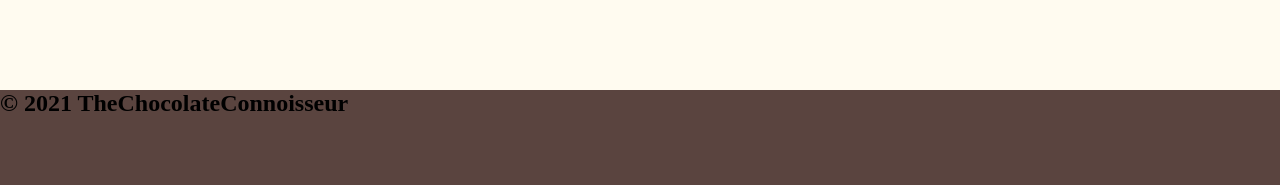
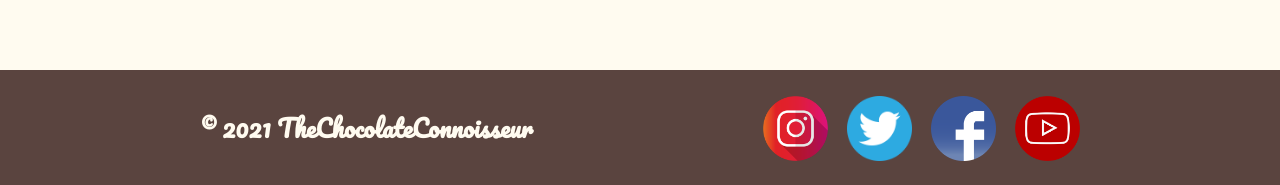
Before and after one commit to jessica-robyn01/History-of-choco, a plain HTML site: page index.html in a window 1280 px wide. Shown: the part 3383-3568 px from the top of the page. Drawn offline with nearby package versions, Linux system fonts and the light colour scheme.

Commit message:
images and stuff

```diff
--- a/index.html
+++ b/index.html
@@ -153,6 +153,12 @@
 
       <footer>
         <h2>© 2021 TheChocolateConnoisseur</h2>
+        <div class="footing">
+        <img src="images/logo 1.png">
+        <img src="images/logo 2.png">
+        <img src="images/logo3.png">
+        <img src="images/logo 4.png">
+      </div>
       </footer>
 
       <script src="https://unpkg.com/aos@next/dist/aos.js"></script>
--- a/style.css
+++ b/style.css
@@ -441,5 +441,27 @@ font-family: 'Pacifico', cursive;
 footer {
 background: #5A443F;
 margin-bottom: 0px;
-height: 95px;
+height: 115px;
+display:flex;
+align-items: center;
+justify-content: center;
+justify-content: space-between;
 }
+
+footer h2{
+color: #FFFBF0;
+font-family: 'Pacifico', cursive;
+padding-left: 200px;
+}
+
+footer img{
+  width: 65px;
+  height:65px;
+  margin-left: 15px;
+  cursor: pointer;
+}
+
+.footing{
+  padding-right: 200px;
+  padding-top: 5px;
+}
```
Also changed, not shown: images/logo 1.png (added), images/logo 2.png (added), images/logo 4.png (added), images/logo3.png (added), 1 other file.
